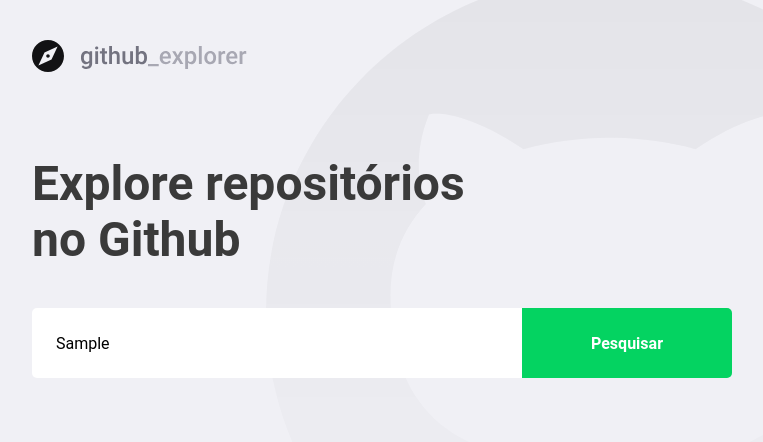
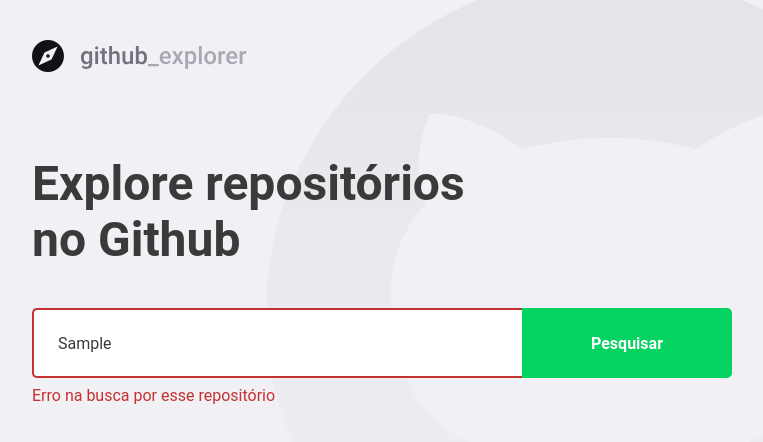
Before and after one commit to ATCamposs/GithubExplorer, a React (Create React App) app: page / in a window 1280 px wide. Both pictures are taken after typing "Sample" into the empty fields and a click on the button "Pesquisar". Shown: the top 442 px of the page, without its empty margins (148-911 px from the left). Built offline with nearby package versions, Linux system fonts and the light colour scheme; no server answers.

Commit message:
customização dos erros da aplicação

```diff
--- a/src/pages/Dashboard/index.tsx
+++ b/src/pages/Dashboard/index.tsx
@@ -4,7 +4,7 @@
 
 import logoImg from '../../assets/logo.svg';
 
-import { Title, Form, Repositories } from './styles';
+import { Title, Form, Repositories, Error } from './styles';
 
 interface Repository {
   full_name: string;
@@ -17,17 +17,27 @@
 
 const Dashboard: React.FC = () => {
   const [newRepo, setNewRepo] = useState([] as any);
-
+  const [inputError, setInputError] = useState('')
   const [repositories, setRepositories] = useState<Repository[]>([]);
 
-  async function handleAddRepository(event: FormEvent<HTMLFormElement>): Promise<void> {
-    event.preventDefault();
+  async function handleAddRepository(
+    event: FormEvent<HTMLFormElement>): Promise<void> {
+      event.preventDefault();
+      if(!newRepo) {
+        setInputError('Digite o autor/nome do repositório')
+        return;
+      }
 
+    try {
     const response = await api.get<Repository>(`repos/${newRepo}`);
     const repository = response.data;
 
     setRepositories([...repositories, repository]);
     setNewRepo('');
+    setInputError('');
+    } catch (err) {
+      setInputError('Erro na busca por esse repositório')
+    }
   }
 
   return (
@@ -35,7 +45,7 @@
       <img src={logoImg} alt="Github Explorer" />
       <Title>Explore repositórios no Github</Title>
 
-      <Form onSubmit={handleAddRepository}>
+      <Form hasError={!!inputError} onSubmit={handleAddRepository}>
         <input
           value={newRepo}
           onChange={(e) => setNewRepo(e.target.value)}
@@ -43,6 +53,8 @@
         />
         <button type="submit">Pesquisar</button>
       </Form>
+
+  {inputError &&  <Error>{inputError}</Error>}
 
       <Repositories>
         {repositories.map(repository => (
--- a/src/pages/Dashboard/styles.ts
+++ b/src/pages/Dashboard/styles.ts
@@ -1,6 +1,9 @@
-import styled from 'styled-components';
+import styled, { css } from 'styled-components';
 import { shade } from 'polished';
 
+interface FormProps {
+  hasError: boolean;
+}
 // template literals
 export const Title = styled.h1`
   font-size: 48px;
@@ -11,7 +14,7 @@
   margin-top: 80px;
 `;
 
-export const Form = styled.form`
+export const Form = styled.form<FormProps>`
   margin-top: 40px;
   max-width: 700px;
 
@@ -23,6 +26,13 @@
     padding: 0 24px;
     border: 0px;
     border-radius: 5px 0 0 5px;
+    color: #3a3a3a;
+    border: 2px solid #fff;
+    border-right: 0;
+
+    ${(props) => props.hasError && css`
+      border-color: #c53030;
+    `}
 
     &::placeholder {
       color: #a8a8b3;
@@ -43,6 +53,12 @@
       background: ${shade(0.2, '#04d361')};
     }
   }
+`;
+
+export const Error = styled.span`
+  display: block;
+  color: #c53030;
+  margin-top: 8px;
 `;
 
 export const Repositories = styled.div`
```
